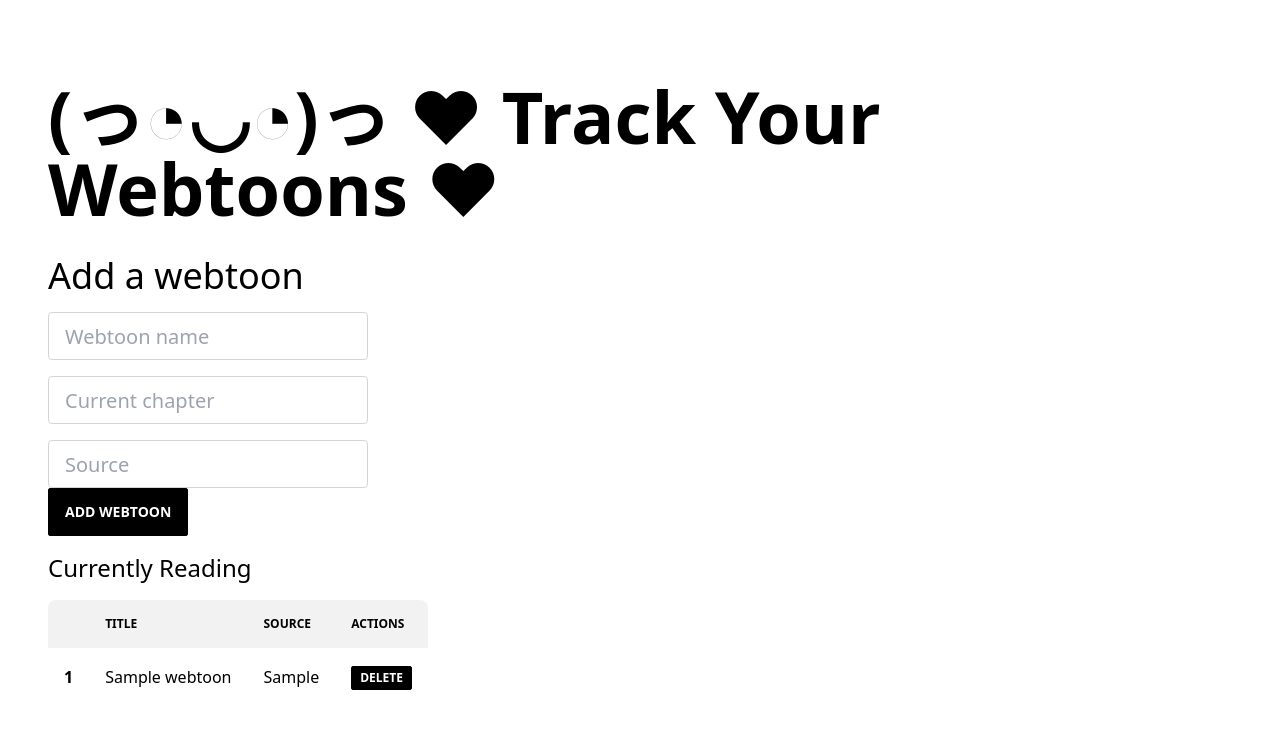
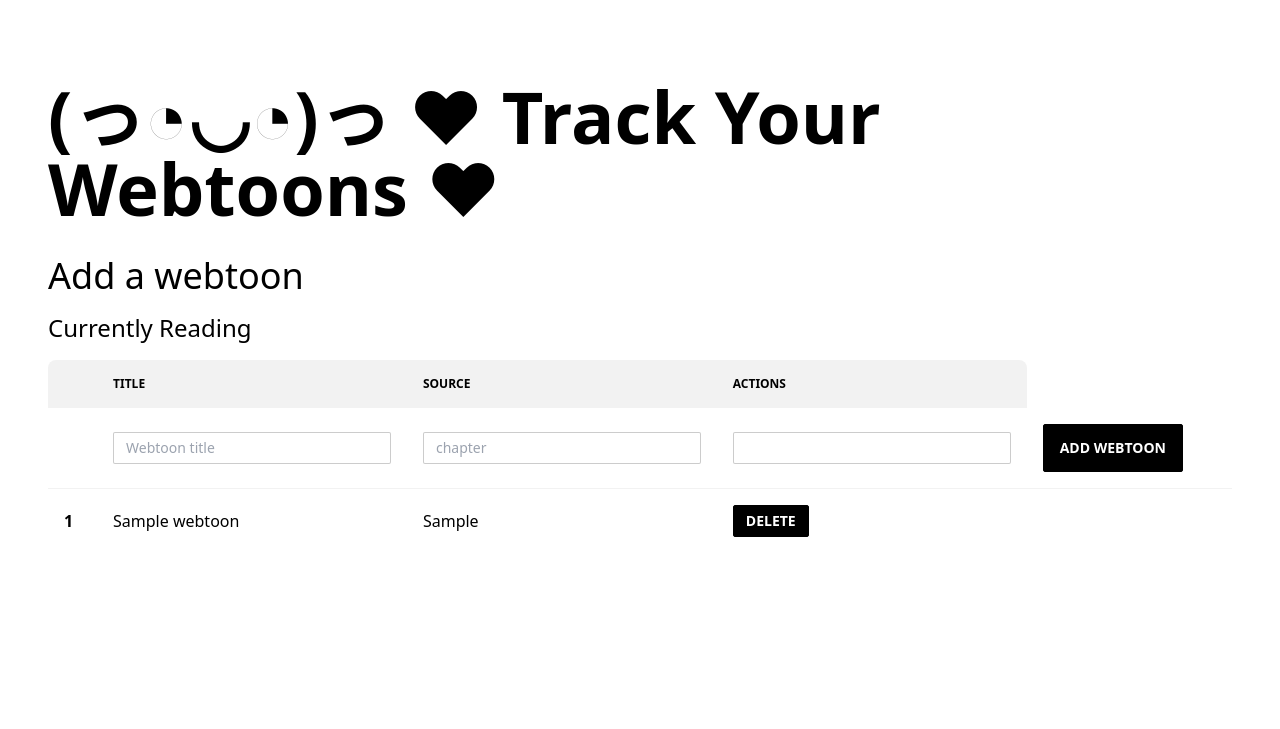
Before and after one commit to kyem-asa/webtoon-tracker, a Node server app: page /webtoons in a window 1280 px wide. Shown: the top 729 px of the page. Run offline with Node 20, Linux system fonts and the light colour scheme; tables that the repository leaves empty hold one stand-in row (Sample ...); some libraries are stand-ins or nearby versions.

Commit message:
add input to table

```diff
--- a/public/css/output.css
+++ b/public/css/output.css
@@ -1952,6 +1952,10 @@ html {
   line-height: 1em;
 }
 
+.input-bordered {
+  --tw-border-opacity: 0.2;
+}
+
 .input:focus {
   outline: 2px solid hsla(var(--bc) / 0.2);
   outline-offset: 2px;
@@ -2100,9 +2104,23 @@ html {
   font-size: 0.75rem;
 }
 
+.btn-sm {
+  height: 2rem;
+  padding-left: 0.75rem;
+  padding-right: 0.75rem;
+  min-height: 2rem;
+  font-size: 0.875rem;
+}
+
 .btn-square:where(.btn-xs) {
   height: 1.5rem;
   width: 1.5rem;
+  padding: 0px;
+}
+
+.btn-square:where(.btn-sm) {
+  height: 2rem;
+  width: 2rem;
   padding: 0px;
 }
 
@@ -2111,6 +2129,21 @@ html {
   width: 1.5rem;
   border-radius: 9999px;
   padding: 0px;
+}
+
+.btn-circle:where(.btn-sm) {
+  height: 2rem;
+  width: 2rem;
+  border-radius: 9999px;
+  padding: 0px;
+}
+
+.input-sm {
+  height: 2rem;
+  padding-left: 0.75rem;
+  padding-right: 0.75rem;
+  font-size: 0.875rem;
+  line-height: 2rem;
 }
 
 .btn-group .btn:not(:first-child):not(:last-child), .btn-group.btn-group-horizontal .btn:not(:first-child):not(:last-child) {
@@ -2256,6 +2289,10 @@ html {
   max-width: 28rem;
 }
 
+.max-w-xs {
+  max-width: 20rem;
+}
+
 .flex-1 {
   flex: 1 1 0%;
 }
--- a/views/home.ejs
+++ b/views/home.ejs
@@ -13,40 +13,12 @@
   <div class="">
     <h1 class="my-8 text-7xl font-bold">(っ◔◡◔)っ ♥ Track Your Webtoons ♥</h1>
     <h2 class="text-4xl">Add a webtoon</h2>
-    <div class="flex w-full">
-      <form action="webtoons/addWebtoon" method="POST" class="">
-        <input
-          type="text"
-          name="title"
-          placeholder="Webtoon name"
-          id=""
-          class="input form-control m-0 mt-4 block w-80 rounded border border-solid border-gray-300 bg-white bg-clip-padding px-4 py-2 text-xl font-normal text-gray-700 transition ease-in-out focus:border-blue-600 focus:bg-white focus:text-gray-700 focus:outline-none"
-        />
-        <input
-          type="text"
-          name="lastReadChapter"
-          placeholder="Current chapter"
-          id=""
-          class="input form-control m-0 mt-4 block w-80 rounded border border-solid border-gray-300 bg-white bg-clip-padding px-4 py-2 text-xl font-normal text-gray-700 transition ease-in-out focus:border-blue-600 focus:bg-white focus:text-gray-700 focus:outline-none"
-        />
-        <input
-          type="text"
-          name="source"
-          placeholder="Source"
-          id=""
-          class="input form-control m-0 mt-4 block w-80 rounded border border-solid border-gray-300 bg-white bg-clip-padding px-4 py-2 text-xl font-normal text-gray-700 transition ease-in-out focus:border-blue-600 focus:bg-white focus:text-gray-700 focus:outline-none"
-        />
-        <div>
-          <input type="submit" value="Add webtoon" class="btn" mt-4 bg-blue-500
-          hover:bg-blue-700 text-white font-bold py-2 px-4 rounded"">
-        </div>
-      </form>
-    </div>
+
     <h2 class="my-4 text-2xl">Currently Reading</h2>
 
 
   <div class="overflow-x-auto">
-    <table class="table w-8">
+    <table class="table w-full">
       <!-- head -->
       <thead>
         <tr>
@@ -58,18 +30,27 @@
       </thead>
       <tbody>
         <!-- row 1 -->
+        <form action="/webtoons/addWebtoon" method="POST">
+          <tr>
+            <td></td>
+            <td><input type="text" name="title" placeholder="Webtoon title"class="input input-bordered input-sm w-full max-w-xs"></td>
+            <td><input type="text" name="lastReadChapter" placeholder="chapter"class="input input-bordered input-sm w-full max-w-xs"></td>
+            <td><input type="text" name="source" id="" class="input input-bordered input-sm w-full max-w-xs"></td>
+            <td><input type="submit" value="Add webtoon" class="btn"></td>
+          </tr>
+        </form>
         <% for(let i=0; i < webtoon.length; i++) {%>
         <tr>
           <th>1</th>
           <td> <%= webtoon[i].title %></td>
           <td>  <%= webtoon[i].source %></td>
-          <td><button class="btn btn-xs" data-id="<%= webtoon[i]._id %>"> Delete</button></td>
+          <td><button class="btn btn-sm" data-id="<%= webtoon[i]._id %>"> Delete</button></td>
         </tr>
         <!-- row 2 -->
         </tbody>
       <% } %>
     </table>
-  </div>
+
 
     <script src="js/index.js"></script>
 </body>
```
